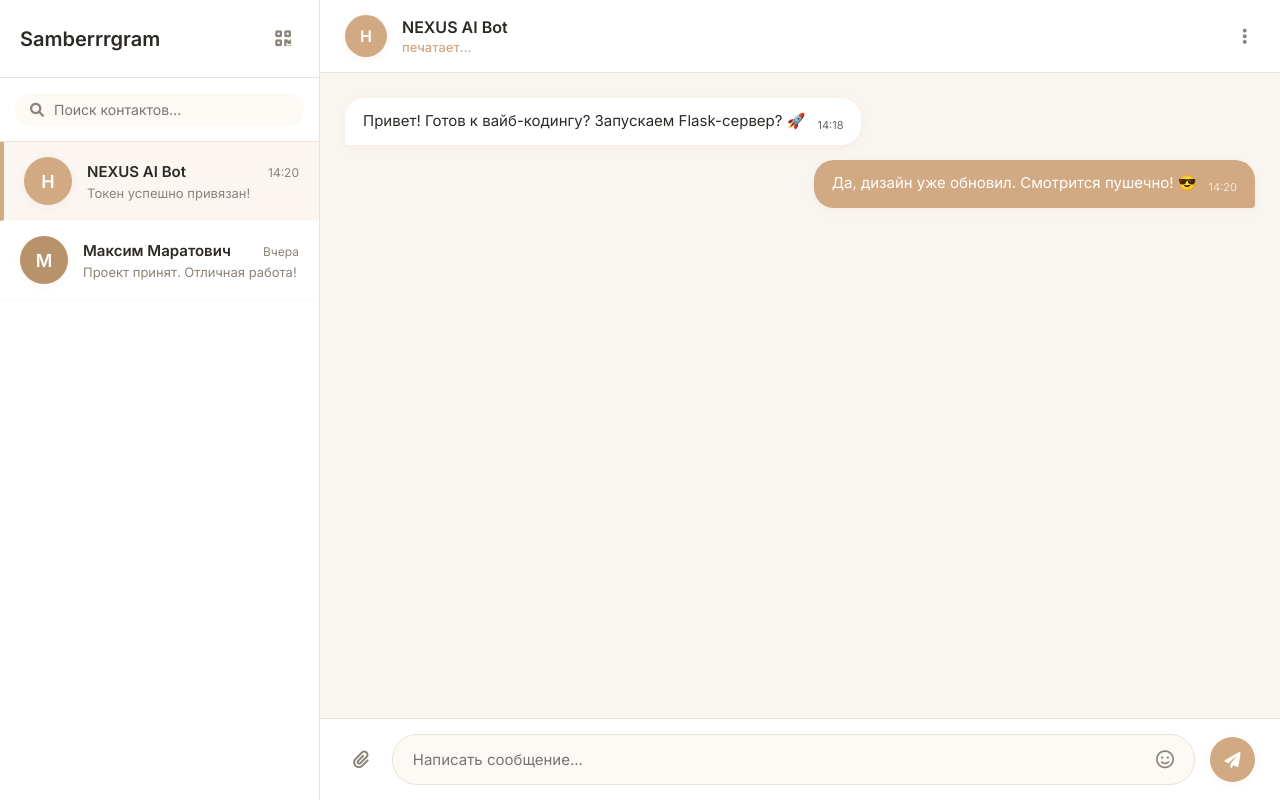
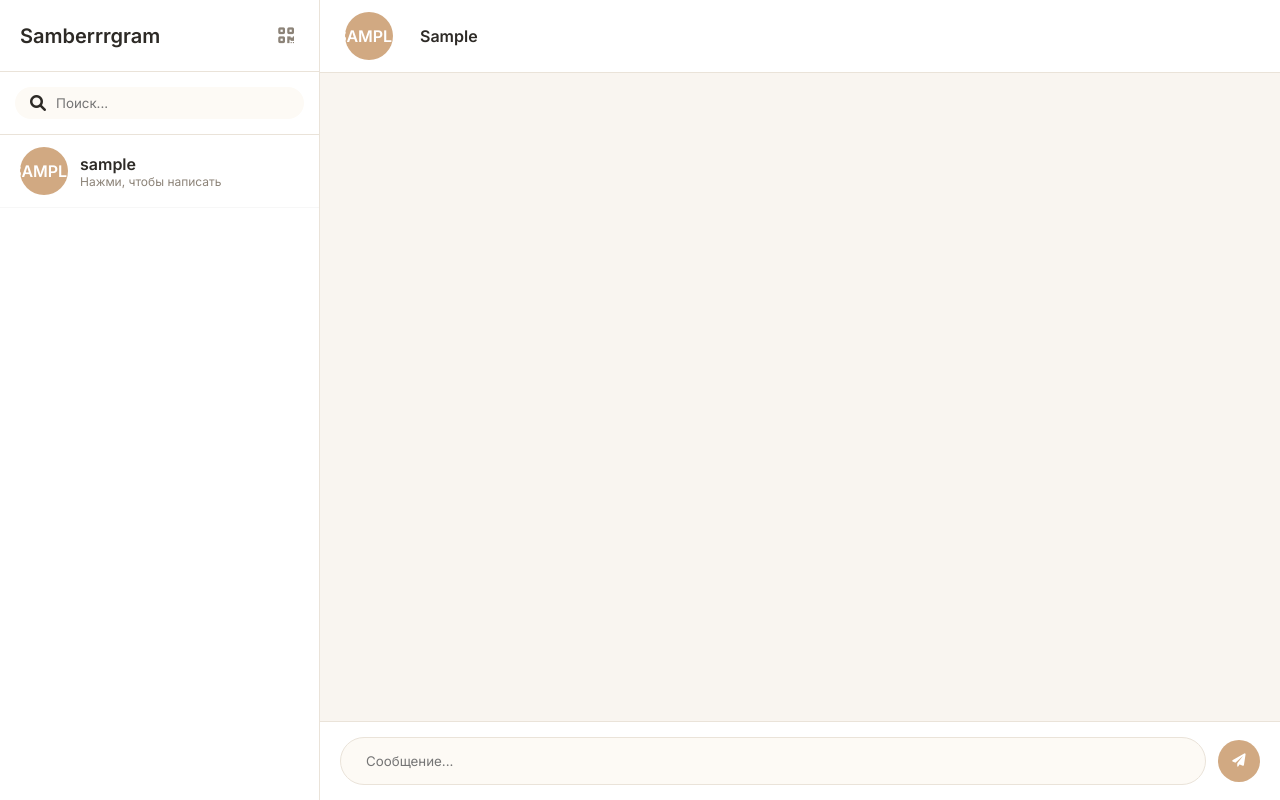
Before and after one commit to artemvergunov2009-ui/antispam_bot, a Flask app: template templates/chat.html in a window 1280 px wide. Run offline with Flask 3, Linux system fonts and the light colour scheme; the template is opened without the code that fills it: most values are stand-ins (such as "Sample title", 1, 10 or a date in 2020); some libraries are stand-ins or nearby versions.

Commit message:
Update chat.html
Updated the chat interface with improved styling and functionality, including a new design for the sidebar, chat area, and input fields.

```diff
--- a/templates/chat.html
+++ b/templates/chat.html
@@ -11,15 +11,13 @@
     <meta name="mobile-web-app-capable" content="yes">
     <meta name="apple-mobile-web-app-status-bar-style" content="black-translucent">
 
-    <link href="https://fonts.googleapis.com/css2?family=Inter:wght@400;500;600&display=swap" rel="stylesheet">
-    <link href="https://cdnjs.cloudflare.com/ajax/libs/font-awesome/6.0.0/css/all.min.css" rel="stylesheet">
-
     <script src="https://cdnjs.cloudflare.com/ajax/libs/socket.io/4.0.1/socket.io.js"></script>
     <script src="https://unpkg.com/html5-qrcode" type="text/javascript"></script>
+    <link href="https://cdnjs.cloudflare.com/ajax/libs/font-awesome/6.0.0/css/all.min.css" rel="stylesheet">
+    <link href="https://fonts.googleapis.com/css2?family=Inter:wght@400;500;600&display=swap" rel="stylesheet">
 
     <style>
         :root {
-            /* Улучшенная версия твоей палитры */
             --bg-color: #fdfaf5;
             --sidebar-bg: #ffffff;
             --chat-area-bg: #f9f5f0;
@@ -33,14 +31,13 @@
             --message-received-text: #2d2a26;
             --border-color: #eae3d9;
             --shadow-sm: 0 2px 8px rgba(209, 169, 130, 0.1);
-            --shadow-md: 0 8px 24px rgba(209, 169, 130, 0.15);
         }
 
         * {
             box-sizing: border-box;
             margin: 0;
             padding: 0;
-            font-family: 'Inter', -apple-system, BlinkMacSystemFont, sans-serif;
+            font-family: 'Inter', sans-serif;
             -webkit-tap-highlight-color: transparent;
         }
 
@@ -52,24 +49,19 @@
             overflow: hidden;
         }
 
-        /* Главный контейнер */
         .app-container {
             display: flex;
             width: 100%;
-            max-width: 1400px;
-            margin: 0 auto;
-            background: var(--bg-color);
-            box-shadow: var(--shadow-md);
+            height: 100%;
         }
 
-        /* --- БОКОВАЯ ПАНЕЛЬ (Сайдбар) --- */
+        /* --- SIDEBAR --- */
         .sidebar {
             width: 320px;
             background: var(--sidebar-bg);
             border-right: 1px solid var(--border-color);
             display: flex;
             flex-direction: column;
-            height: 100%;
             z-index: 10;
         }
 
@@ -84,26 +76,10 @@
         .sidebar-header h2 {
             font-size: 20px;
             font-weight: 600;
-            color: var(--text-primary);
-        }
-
-        .icon-btn {
-            background: none;
-            border: none;
-            font-size: 18px;
-            color: var(--text-secondary);
-            cursor: pointer;
-            transition: color 0.2s;
-            padding: 8px;
-        }
-
-        .icon-btn:hover {
-            color: var(--main-color);
         }
 
         .search-bar {
             padding: 15px;
-            background: var(--sidebar-bg);
             border-bottom: 1px solid var(--border-color);
         }
 
@@ -115,19 +91,12 @@
             padding: 8px 15px;
         }
 
-        .search-wrapper i {
-            color: var(--text-secondary);
-            margin-right: 10px;
-            font-size: 14px;
-        }
-
         .search-wrapper input {
             width: 100%;
             border: none;
             background: transparent;
-            font-size: 14px;
             outline: none;
-            color: var(--text-primary);
+            padding-left: 10px;
         }
 
         .chat-list {
@@ -138,20 +107,15 @@
         .chat-item {
             display: flex;
             align-items: center;
-            padding: 15px 20px;
-            cursor: pointer;
+            padding: 12px 20px;
+            text-decoration: none;
+            color: inherit;
             transition: background 0.2s;
-            border-bottom: 1px solid var(--bg-color);
+            border-bottom: 1px solid rgba(0,0,0,0.03);
         }
 
-        .chat-item:hover {
-            background: var(--bg-color);
-        }
-
-        .chat-item.active {
-            background: rgba(209, 169, 130, 0.1);
-            border-left: 4px solid var(--main-color);
-        }
+        .chat-item:hover { background: var(--bg-color); }
+        .chat-item.active { background: rgba(209, 169, 130, 0.1); }
 
         .avatar {
             width: 48px;
@@ -163,99 +127,49 @@
             align-items: center;
             justify-content: center;
             font-weight: 600;
-            font-size: 18px;
-            margin-right: 15px;
+            margin-right: 12px;
             flex-shrink: 0;
-            box-shadow: var(--shadow-sm);
         }
 
-        .chat-info {
-            flex: 1;
-            overflow: hidden;
-        }
-
-        .chat-name-row {
-            display: flex;
-            justify-content: space-between;
-            align-items: baseline;
-            margin-bottom: 4px;
-        }
-
-        .chat-name {
-            font-weight: 600;
-            font-size: 15px;
-            white-space: nowrap;
-            overflow: hidden;
-            text-overflow: ellipsis;
-        }
-
-        .chat-time {
-            font-size: 12px;
-            color: var(--text-secondary);
-        }
-
-        .chat-preview {
-            font-size: 13px;
-            color: var(--text-secondary);
-            white-space: nowrap;
-            overflow: hidden;
-            text-overflow: ellipsis;
-        }
-
-        /* --- ЗОНА ЧАТА --- */
+        /* --- CHAT AREA --- */
         .chat-area {
             flex: 1;
             display: flex;
             flex-direction: column;
             background: var(--chat-area-bg);
-            position: relative;
         }
 
         .chat-header {
-            padding: 15px 25px;
+            padding: 12px 25px;
             background: var(--sidebar-bg);
             border-bottom: 1px solid var(--border-color);
             display: flex;
             align-items: center;
-        }
-
-        .chat-header .avatar {
-            width: 42px;
-            height: 42px;
-            font-size: 16px;
-        }
-
-        .chat-header .status {
-            font-size: 13px;
-            color: var(--main-color);
-            font-weight: 500;
-            margin-top: 2px;
+            gap: 15px;
         }
 
         .messages-container {
             flex: 1;
-            padding: 25px;
+            padding: 20px;
             overflow-y: auto;
             display: flex;
             flex-direction: column;
-            gap: 15px;
+            gap: 10px;
         }
 
         .message {
             max-width: 70%;
-            padding: 12px 18px;
-            border-radius: 20px;
+            padding: 10px 16px;
+            border-radius: 18px;
             font-size: 15px;
-            line-height: 1.4;
             position: relative;
+            box-shadow: var(--shadow-sm);
             word-wrap: break-word;
-            box-shadow: var(--shadow-sm);
         }
 
         .message.received {
             align-self: flex-start;
             background: var(--message-received-bg);
-            color: var(--message-received-text);
             border-bottom-left-radius: 4px;
         }
 
@@ -266,21 +180,21 @@
             border-bottom-right-radius: 4px;
         }
 
-        .message-time {
+        .message-info {
             font-size: 11px;
+            display: block;
+            margin-top: 4px;
             opacity: 0.7;
-            float: right;
-            margin-top: 8px;
-            margin-left: 12px;
+            text-align: right;
         }
 
-        /* --- ПОЛЕ ВВОДА --- */
+        /* --- INPUT AREA --- */
         .input-area {
-            padding: 15px 25px;
+            padding: 15px 20px;
             background: var(--sidebar-bg);
             display: flex;
             align-items: center;
-            gap: 15px;
+            gap: 12px;
             border-top: 1px solid var(--border-color);
         }
 
@@ -288,83 +202,59 @@
             flex: 1;
             background: var(--bg-color);
             border-radius: 25px;
+            padding: 5px 15px;
             display: flex;
             align-items: center;
-            padding: 5px 20px;
             border: 1px solid var(--border-color);
         }
 
         .input-wrapper input {
             width: 100%;
-            padding: 10px 0;
+            padding: 10px;
             border: none;
             background: transparent;
-            font-size: 15px;
             outline: none;
-            color: var(--text-primary);
+        }
+
+        .btn-icon {
+            background: none;
+            border: none;
+            color: var(--text-secondary);
+            font-size: 18px;
+            cursor: pointer;
+            padding: 5px;
         }
 
         .btn-send {
-            width: 45px;
-            height: 45px;
+            width: 42px;
+            height: 42px;
             border-radius: 50%;
             background: var(--main-color);
             color: white;
             border: none;
+            cursor: pointer;
             display: flex;
             align-items: center;
             justify-content: center;
-            cursor: pointer;
-            transition: all 0.2s;
-            font-size: 16px;
-            box-shadow: var(--shadow-sm);
         }
 
-        .btn-send:hover {
-            background: var(--main-hover);
-            transform: translateY(-2px);
-            box-shadow: var(--shadow-md);
-        }
-
-        /* --- МОДАЛЬНЫЕ ОКНА И TOASTS --- */
+        /* --- MODALS & TOASTS --- */
         .modal {
             display: none;
             position: fixed;
             top: 0; left: 0; width: 100%; height: 100%;
-            background: rgba(45, 42, 38, 0.6);
-            backdrop-filter: blur(5px);
+            background: rgba(0,0,0,0.5);
             z-index: 100;
-            align-items: center;
-            justify-content: center;
+            align-items: center; justify-content: center;
         }
 
         .modal-content {
-            background: var(--sidebar-bg);
-            padding: 30px;
-            border-radius: 24px;
+            background: white;
+            padding: 25px;
+            border-radius: 20px;
             width: 90%;
-            max-width: 420px;
-            box-shadow: var(--shadow-md);
+            max-width: 400px;
             text-align: center;
-        }
-
-        .close-btn {
-            background: var(--bg-color);
-            border: none;
-            width: 32px;
-            height: 32px;
-            border-radius: 50%;
-            cursor: pointer;
-            display: flex;
-            align-items: center;
-            justify-content: center;
-            color: var(--text-secondary);
-            transition: 0.2s;
-        }
-
-        .close-btn:hover {
-            background: #ffebe6;
-            color: #d9534f;
         }
 
         #toast-container {
@@ -373,46 +263,21 @@
             left: 50%;
             transform: translateX(-50%);
             z-index: 1000;
-            display: flex;
-            flex-direction: column;
-            gap: 10px;
         }
 
         .toast {
-            background: rgba(45, 42, 38, 0.9);
-            color: #fff;
-            padding: 12px 24px;
-            border-radius: 30px;
-            box-shadow: var(--shadow-md);
+            background: rgba(0,0,0,0.8);
+            color: white;
+            padding: 10px 20px;
+            border-radius: 20px;
+            margin-bottom: 10px;
             font-size: 14px;
-            font-weight: 500;
-            backdrop-filter: blur(10px);
         }
 
-        /* --- АДАПТИВНОСТЬ --- */
         @media (max-width: 768px) {
-            .sidebar {
-                position: absolute;
-                width: 100%;
-                z-index: 20;
-                /* Скрывать/показывать сайдбар через JS добавляя класс .hidden */
-            }
-            .sidebar.hidden {
-                transform: translateX(-100%);
-            }
-            .chat-area {
-                width: 100%;
-            }
-            .message {
-                max-width: 85%;
-            }
+            .sidebar { width: 100%; position: absolute; left: 0; height: 100%; }
+            .sidebar.hidden { display: none; }
         }
-
-        /* Кастомный скроллбар */
-        ::-webkit-scrollbar { width: 6px; }
-        ::-webkit-scrollbar-track { background: transparent; }
-        ::-webkit-scrollbar-thumb { background: rgba(209, 169, 130, 0.3); border-radius: 10px; }
-        ::-webkit-scrollbar-thumb:hover { background: var(--main-color); }
     </style>
 </head>
 <body>
@@ -421,71 +286,56 @@
         <div class="sidebar" id="sidebar">
             <div class="sidebar-header">
                 <h2>Samberrrgram</h2>
-                <button onclick="openModal('qrScannerModal')" class="icon-btn" title="Авторизовать ПК">
+                <button onclick="openModal('qrScannerModal')" class="btn-icon">
                     <i class="fas fa-qrcode"></i>
                 </button>
             </div>
+
             <div class="search-bar">
                 <div class="search-wrapper">
                     <i class="fas fa-search"></i>
-                    <input type="text" placeholder="Поиск контактов...">
+                    <input type="text" placeholder="Поиск...">
                 </div>
             </div>
 
             <div class="chat-list">
-                <div class="chat-item active">
-                    <div class="avatar">Н</div>
-                    <div class="chat-info">
-                        <div class="chat-name-row">
-                            <span class="chat-name">NEXUS AI Bot</span>
-                            <span class="chat-time">14:20</span>
-                        </div>
-                        <div class="chat-preview">Токен успешно привязан!</div>
+                {% for user in users %}
+                <a href="{{ url_for('chat_with', username=user.username) }}" class="chat-item {% if user.username == chat_partner %}active{% endif %}">
+                    <div class="avatar">{{ user.username[0] | upper }}</div>
+                    <div style="flex:1">
+                        <div style="font-weight:600">{{ user.username }}</div>
+                        <div style="font-size:12px; color:var(--text-secondary)">Нажми, чтобы написать</div>
                     </div>
-                </div>
-
-                <div class="chat-item">
-                    <div class="avatar" style="background: #b8926a;">M</div>
-                    <div class="chat-info">
-                        <div class="chat-name-row">
-                            <span class="chat-name">Максим Маратович</span>
-                            <span class="chat-time">Вчера</span>
-                        </div>
-                        <div class="chat-preview">Проект принят. Отличная работа!</div>
-                    </div>
-                </div>
-                </div>
+                </a>
+                {% endfor %}
+            </div>
         </div>
 
         <div class="chat-area">
             <div class="chat-header">
-                <div class="avatar">Н</div>
-                <div class="chat-info">
-                    <div class="chat-name" style="font-weight: 600; font-size: 16px;">NEXUS AI Bot</div>
-                    <div class="status">печатает...</div>
-                </div>
-                <button class="icon-btn"><i class="fas fa-ellipsis-v"></i></button>
+                <div class="avatar">{{ chat_partner[0] | upper if chat_partner else '?' }}</div>
+                <div style="font-weight:600">{{ chat_partner if chat_partner else 'Выберите чат' }}</div>
             </div>
 
             <div class="messages-container" id="chat-box">
-                <div class="message received">
-                    Привет! Готов к вайб-кодингу? Запускаем Flask-сервер? 🚀
-                    <span class="message-time">14:18</span>
-                </div>
-
-                <div class="message sent">
-                    Да, дизайн уже обновил. Смотрится пушечно! 😎
-                    <span class="message-time">14:20</span>
-                </div>
-                </div>
+                {% if messages %}
+                    {% for msg in messages %}
+                    <div class="message {% if msg.sender == current_user.username %}sent{% else %}received{% endif %}">
+                        <div style="font-size: 12px; font-weight: 600; margin-bottom: 4px;">{{ msg.sender }}</div>
+                        {{ msg.content }}
+                        <span class="message-info">{{ msg.timestamp }}</span>
+                    </div>
+                    {% endfor %}
+                {% endif %}
+            </div>
 
             <div class="input-area">
-                <button class="icon-btn"><i class="fas fa-paperclip"></i></button>
                 <div class="input-wrapper">
-                    <input type="text" id="message-input" placeholder="Написать сообщение...">
-                    <button class="icon-btn" style="padding: 0;"><i class="far fa-smile"></i></button>
+                    <input type="text" id="message-input" placeholder="Сообщение...">
                 </div>
-                <button class="btn-send"><i class="fas fa-paper-plane"></i></button>
+                <button class="btn-send" onclick="sendMessage()">
+                    <i class="fas fa-paper-plane"></i>
+                </button>
             </div>
         </div>
     </div>
@@ -494,83 +344,83 @@
 
     <div id="qrScannerModal" class="modal">
         <div class="modal-content">
-            <div style="display: flex; justify-content: space-between; align-items: center; margin-bottom: 20px;">
-                <h3 style="font-weight: 600;">Сканер QR-кода</h3>
-                <button onclick="closeScanner()" class="close-btn"><i class="fas fa-times"></i></button>
+            <div style="display:flex; justify-content: space-between; margin-bottom: 15px;">
+                <h3>Сканер QR</h3>
+                <button onclick="closeScanner()" class="btn-icon">✕</button>
             </div>
-            <div id="qr-reader" style="width: 100%; border-radius: 15px; overflow: hidden; border: 2px solid var(--border-color);"></div>
+            <div id="qr-reader"></div>
         </div>
     </div>
 
     <script>
         const socket = io();
-        // Вставляем текущего пользователя из Jinja (Flask)
-        let currentUser = "{{ current_user.username if current_user.is_authenticated else 'Guest' }}";
+        let currentUser = "{{ current_user.username }}";
+        let chatPartner = "{{ chat_partner }}";
         let html5QrcodeScanner;
 
-        // --- Управление модальными окнами ---
-        function openModal(modalId) {
-            document.getElementById(modalId).style.display = 'flex';
-            if (modalId === 'qrScannerModal') {
-                initScanner();
+        // ТВОЯ ЛОГИКА ОТПРАВКИ
+        function sendMessage() {
+            const input = document.getElementById('message-input');
+            const message = input.value.trim();
+            if (message && chatPartner) {
+                socket.emit('send_message', {
+                    recipient: chatPartner,
+                    message: message
+                });
+                input.value = '';
             }
         }
 
-        function closeModal(modalId) {
-            document.getElementById(modalId).style.display = 'none';
-        }
+        socket.on('receive_message', function(data) {
+            const chatBox = document.getElementById('chat-box');
+            const isSent = data.sender === currentUser;
+            const messageDiv = document.createElement('div');
+            messageDiv.className = `message ${isSent ? 'sent' : 'received'}`;
+            messageDiv.innerHTML = `
+                <div style="font-size: 12px; font-weight: 600; margin-bottom: 4px;">${data.sender}</div>
+                ${data.message}
+                <span class="message-info">только что</span>
+            `;
+            chatBox.appendChild(messageDiv);
+            chatBox.scrollTop = chatBox.scrollHeight;
+        });
 
-        // --- Система Toast-уведомлений ---
-        function showToast(message, type = 'info') {
+        // ТВОЯ ЛОГИКА TOAST И QR
+        function showToast(text) {
             const container = document.getElementById('toast-container');
             const toast = document.createElement('div');
             toast.className = 'toast';
-            toast.innerText = message;
-
+            toast.innerText = text;
             container.appendChild(toast);
-
-            // Удаляем через 3 секунды
-            setTimeout(() => {
-                toast.style.opacity = '0';
-                toast.style.transition = 'opacity 0.5s ease';
-                setTimeout(() => toast.remove(), 500);
-            }, 3000);
+            setTimeout(() => toast.remove(), 3000);
         }
 
-        // --- Логика QR Сканера ---
+        function openModal(id) {
+            document.getElementById(id).style.display = 'flex';
+            if(id === 'qrScannerModal') initScanner();
+        }
+
+        function closeModal(id) { document.getElementById(id).style.display = 'none'; }
+
         function initScanner() {
-            // Запускаем камеру и сканер
-            html5QrcodeScanner = new Html5QrcodeScanner(
-                "qr-reader", { fps: 10, qrbox: {width: 250, height: 250} }, /* verbose= */ false);
+            html5QrcodeScanner = new Html5QrcodeScanner("qr-reader", { fps: 10, qrbox: 250 });
+            html5QrcodeScanner.render(onScanSuccess);
+        }
 
-            html5QrcodeScanner.render(onScanSuccess, onScanFailure);
+        function onScanSuccess(decodedText) {
+            closeScanner();
+            showToast("QR-код принят!");
+            socket.emit('approve_qr', { token: decodedText.trim(), username: currentUser });
         }
 
         function closeScanner() {
             closeModal('qrScannerModal');
-            if (html5QrcodeScanner) {
-                html5QrcodeScanner.clear().catch(error => {
-                    console.error("Ошибка остановки сканера", error);
-                });
-                html5QrcodeScanner = null;
-            }
+            if (html5QrcodeScanner) html5QrcodeScanner.clear();
         }
 
-        function onScanSuccess(decodedText, decodedResult) {
-            console.log("Распознан токен:", decodedText);
-            closeScanner();
-            showToast("QR-код распознан! Авторизуем ПК...");
-
-            // ЯВНО передаем твой никнейм
-            socket.emit('approve_qr', {
-                token: decodedText.trim(),
-                username: currentUser
-            });
-        }
-
-        function onScanFailure(error) {
-            // Игнорируем постоянные ошибки поиска кода, чтобы не засорять консоль
-        }
+        document.getElementById('message-input').addEventListener('keypress', (e) => {
+            if (e.key === 'Enter') sendMessage();
+        });
     </script>
 </body>
 </html>
```
